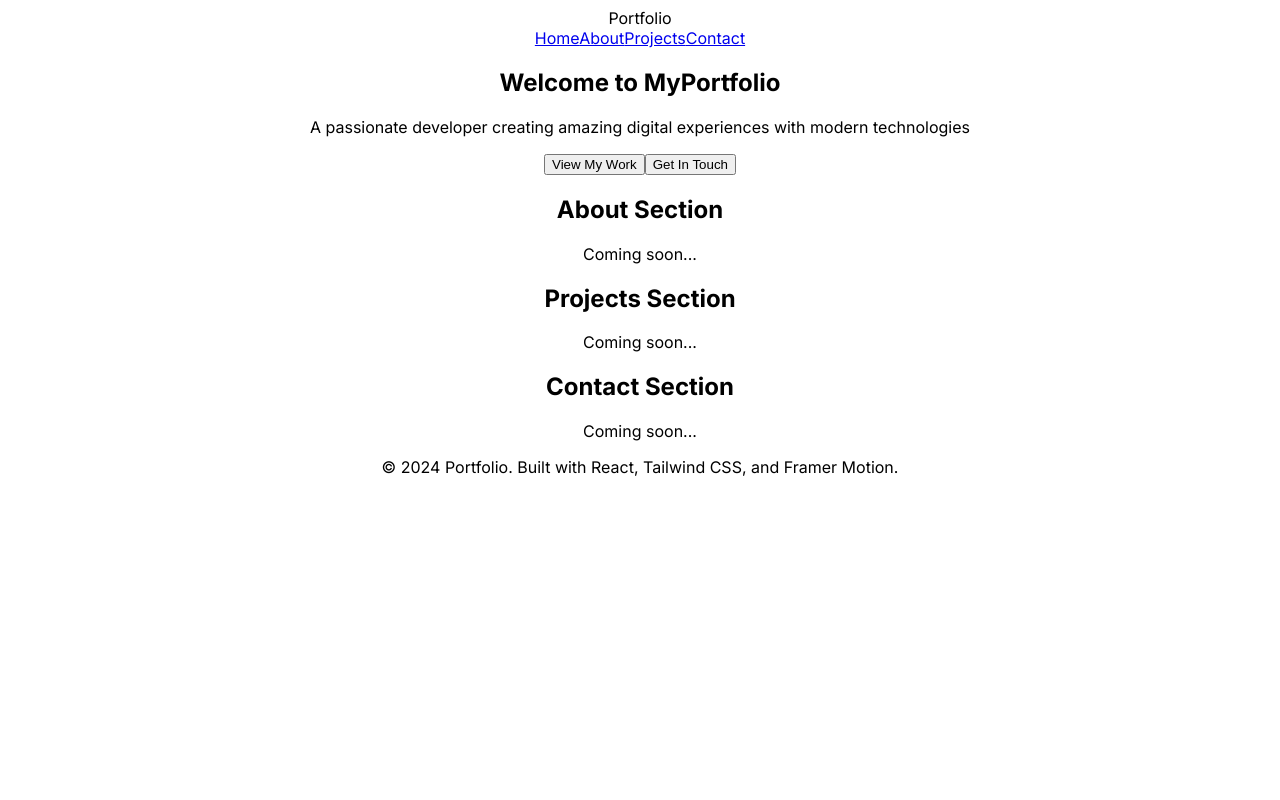
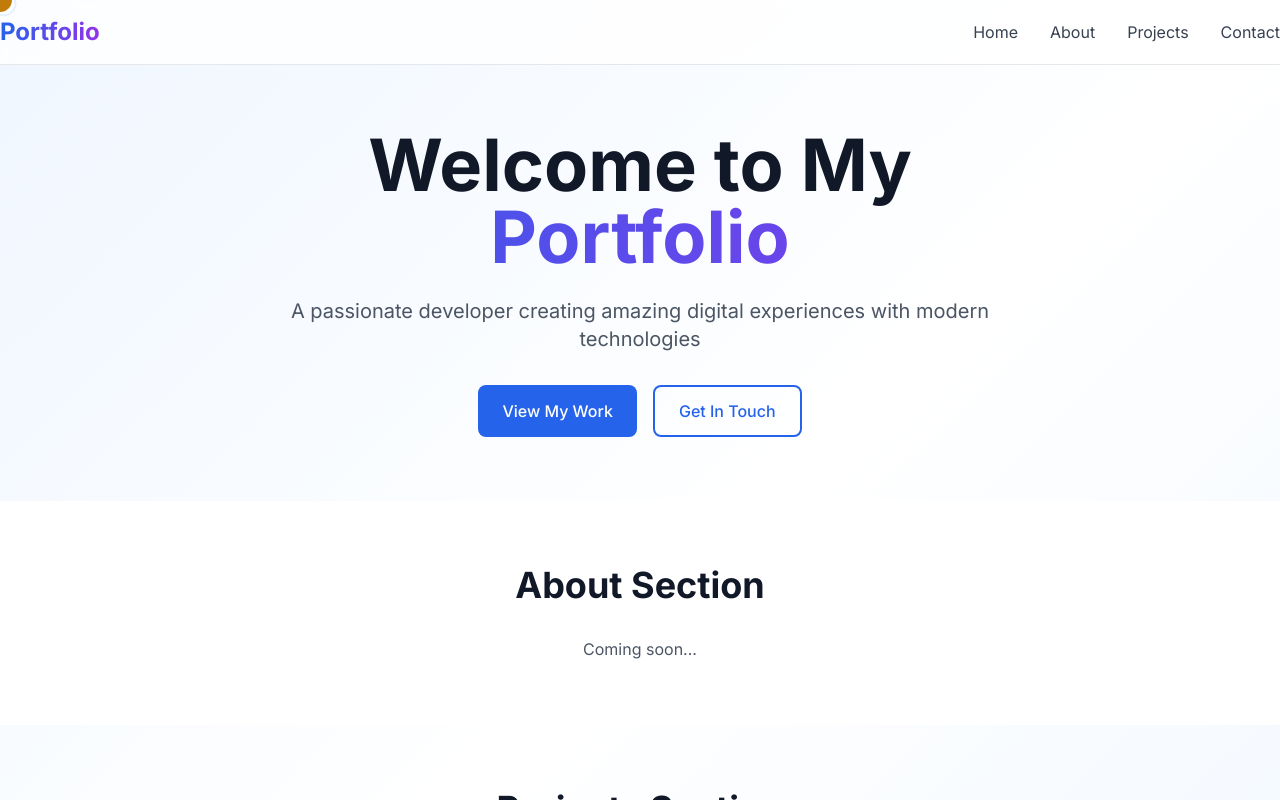
Before and after one commit to priyanshu-0212/portfolio, a React (Create React App) app: page / in a window 1280 px wide. Both pictures are taken after a click on the button "View My Work". Shown: the top 800 px of the page. Built offline with nearby package versions, Linux system fonts and the light colour scheme.

Commit message:
enable successful compilation

```diff
--- a/postcss.config.js
+++ b/postcss.config.js
@@ -1,6 +1,6 @@
 module.exports = {
-  plugins: {
-    tailwindcss: {},
-    autoprefixer: {},
-  },
+  plugins: [
+    require('tailwindcss'),
+    require('autoprefixer'),
+  ],
 }
--- a/src/App.tsx
+++ b/src/App.tsx
@@ -1,9 +1,12 @@
 import React from 'react';
 import './App.css';
+import AnimatedCursor from './components/AnimatedCursor';
+import { handleNavClick } from './utils/smoothScroll';
 
 function App() {
   return (
     <div className="App min-h-screen bg-gradient-primary">
+      <AnimatedCursor />
       <header className="bg-white/80 backdrop-blur-sm border-b border-gray-200 sticky top-0 z-50">
         <div className="container-custom">
           <nav className="flex items-center justify-between py-4">
@@ -11,10 +14,10 @@ function App() {
               Portfolio
             </div>
             <div className="hidden md:flex space-x-8">
-              <a href="#home" className="text-gray-700 hover:text-primary-600 transition-colors">Home</a>
-              <a href="#about" className="text-gray-700 hover:text-primary-600 transition-colors">About</a>
-              <a href="#projects" className="text-gray-700 hover:text-primary-600 transition-colors">Projects</a>
-              <a href="#contact" className="text-gray-700 hover:text-primary-600 transition-colors">Contact</a>
+              <a href="#home" onClick={(e) => handleNavClick(e, 'home')} className="text-gray-700 hover:text-primary-600 transition-colors">Home</a>
+              <a href="#about" onClick={(e) => handleNavClick(e, 'about')} className="text-gray-700 hover:text-primary-600 transition-colors">About</a>
+              <a href="#projects" onClick={(e) => handleNavClick(e, 'projects')} className="text-gray-700 hover:text-primary-600 transition-colors">Projects</a>
+              <a href="#contact" onClick={(e) => handleNavClick(e, 'contact')} className="text-gray-700 hover:text-primary-600 transition-colors">Contact</a>
             </div>
           </nav>
         </div>
--- /dev/null
+++ b/src/components/AnimatedCursor.tsx
@@ -0,0 +1,66 @@
+import React, { useEffect, useState } from 'react';
+import { motion } from 'framer-motion';
+
+const AnimatedCursor = () => {
+  const [mousePosition, setMousePosition] = useState({ x: 0, y: 0 });
+  const [isVisible, setIsVisible] = useState(false);
+
+  useEffect(() => {
+    const updateMousePosition = (e: MouseEvent) => {
+      setMousePosition({ x: e.clientX, y: e.clientY });
+      setIsVisible(true);
+    };
+
+    const handleMouseEnter = () => setIsVisible(true);
+    const handleMouseLeave = () => setIsVisible(false);
+
+    document.addEventListener('mousemove', updateMousePosition);
+    document.addEventListener('mouseenter', handleMouseEnter);
+    document.addEventListener('mouseleave', handleMouseLeave);
+
+    return () => {
+      document.removeEventListener('mousemove', updateMousePosition);
+      document.removeEventListener('mouseenter', handleMouseEnter);
+      document.removeEventListener('mouseleave', handleMouseLeave);
+    };
+  }, []);
+
+  if (!isVisible) return null;
+
+  return (
+    <>
+      {/* Main cursor circle */}
+      <motion.div
+        className="fixed top-0 left-0 w-6 h-6 bg-primary-500 rounded-full pointer-events-none z-[9999] mix-blend-difference"
+        animate={{
+          x: mousePosition.x - 12,
+          y: mousePosition.y - 12,
+        }}
+        transition={{
+          type: "spring",
+          stiffness: 500,
+          damping: 28,
+          mass: 0.5,
+        }}
+      />
+
+      {/* Ripple effect */}
+      <motion.div
+        className="fixed top-0 left-0 w-12 h-12 border-2 border-primary-400 rounded-full pointer-events-none z-[9998]"
+        animate={{
+          x: mousePosition.x - 24,
+          y: mousePosition.y - 24,
+          scale: [0, 1, 0],
+          opacity: [0, 0.5, 0],
+        }}
+        transition={{
+          duration: 1.5,
+          repeat: Infinity,
+          ease: "easeOut",
+        }}
+      />
+    </>
+  );
+};
+
+export default AnimatedCursor;
--- a/src/index.css
+++ b/src/index.css
@@ -8,13 +8,16 @@
     scroll-behavior: smooth;
   }
 
+  /* Ensure smooth scrolling works on all browsers */
+  * {
+    scroll-behavior: smooth;
+  }
+
   body {
     font-family: 'Inter', system-ui, sans-serif;
   }
 
-  * {
-    @apply border-border;
-  }
+
 }
 
 @layer components {
--- a/src/reportWebVitals.ts
+++ b/src/reportWebVitals.ts
@@ -1,13 +1,10 @@
-import { ReportHandler } from 'web-vitals';
-
-const reportWebVitals = (onPerfEntry?: ReportHandler) => {
+const reportWebVitals = (onPerfEntry?: (metric: any) => void) => {
   if (onPerfEntry && onPerfEntry instanceof Function) {
-    import('web-vitals').then(({ getCLS, getFID, getFCP, getLCP, getTTFB }) => {
-      getCLS(onPerfEntry);
-      getFID(onPerfEntry);
-      getFCP(onPerfEntry);
-      getLCP(onPerfEntry);
-      getTTFB(onPerfEntry);
+    import('web-vitals').then(({ onCLS, onFCP, onLCP, onTTFB }) => {
+      onCLS(onPerfEntry);
+      onFCP(onPerfEntry);
+      onLCP(onPerfEntry);
+      onTTFB(onPerfEntry);
     });
   }
 };
--- /dev/null
+++ b/src/utils/smoothScroll.ts
@@ -0,0 +1,14 @@
+export const smoothScrollTo = (elementId: string) => {
+  const element = document.getElementById(elementId);
+  if (element) {
+    element.scrollIntoView({
+      behavior: 'smooth',
+      block: 'start',
+    });
+  }
+};
+
+export const handleNavClick = (e: React.MouseEvent<HTMLAnchorElement>, elementId: string) => {
+  e.preventDefault();
+  smoothScrollTo(elementId);
+};
```
Also changed, not shown: package.json (+12 -6 lines), tsconfig.json (added, +26 -0 lines), portfolio/README.md (added), 2 other files (tests, documents, lock files or other folders).
